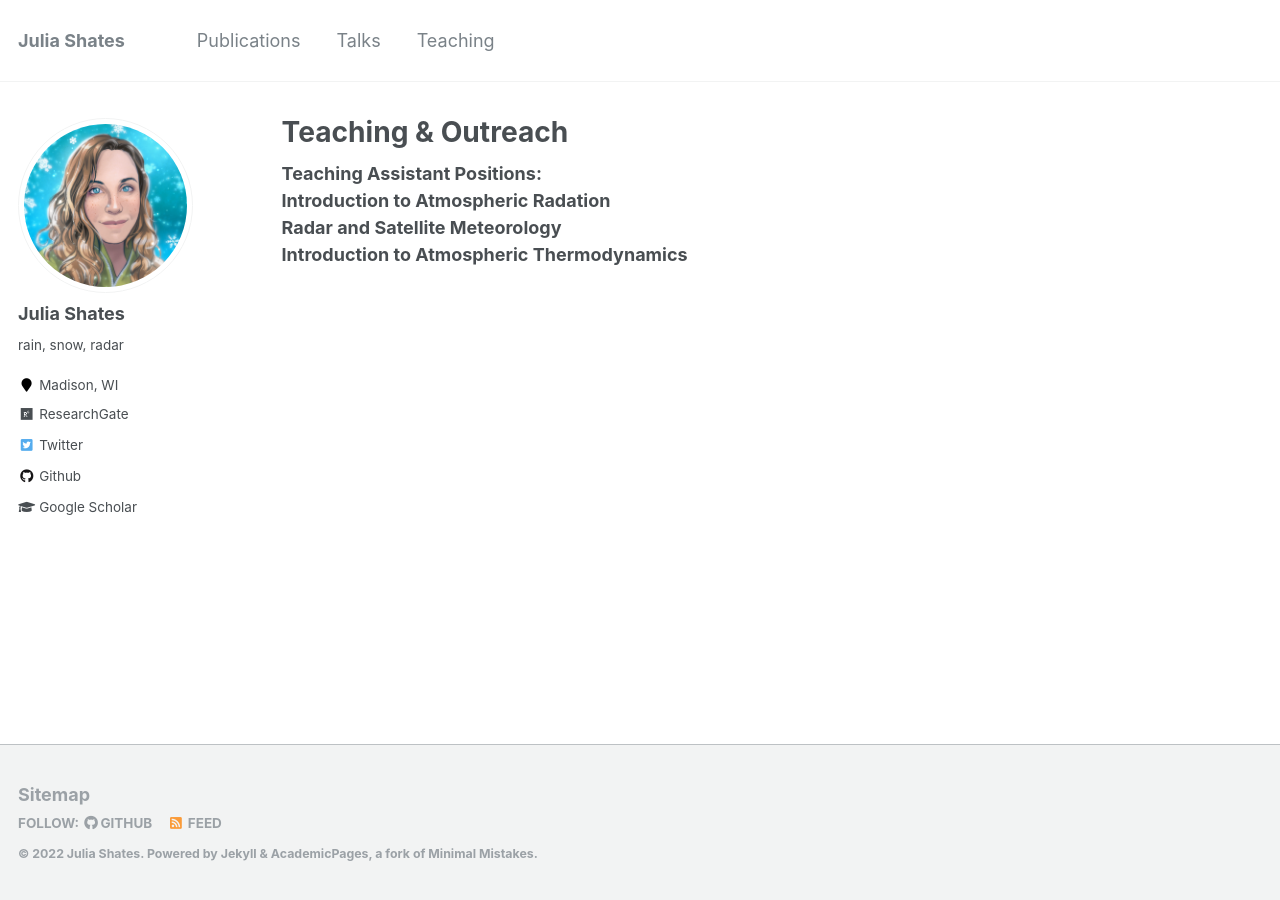
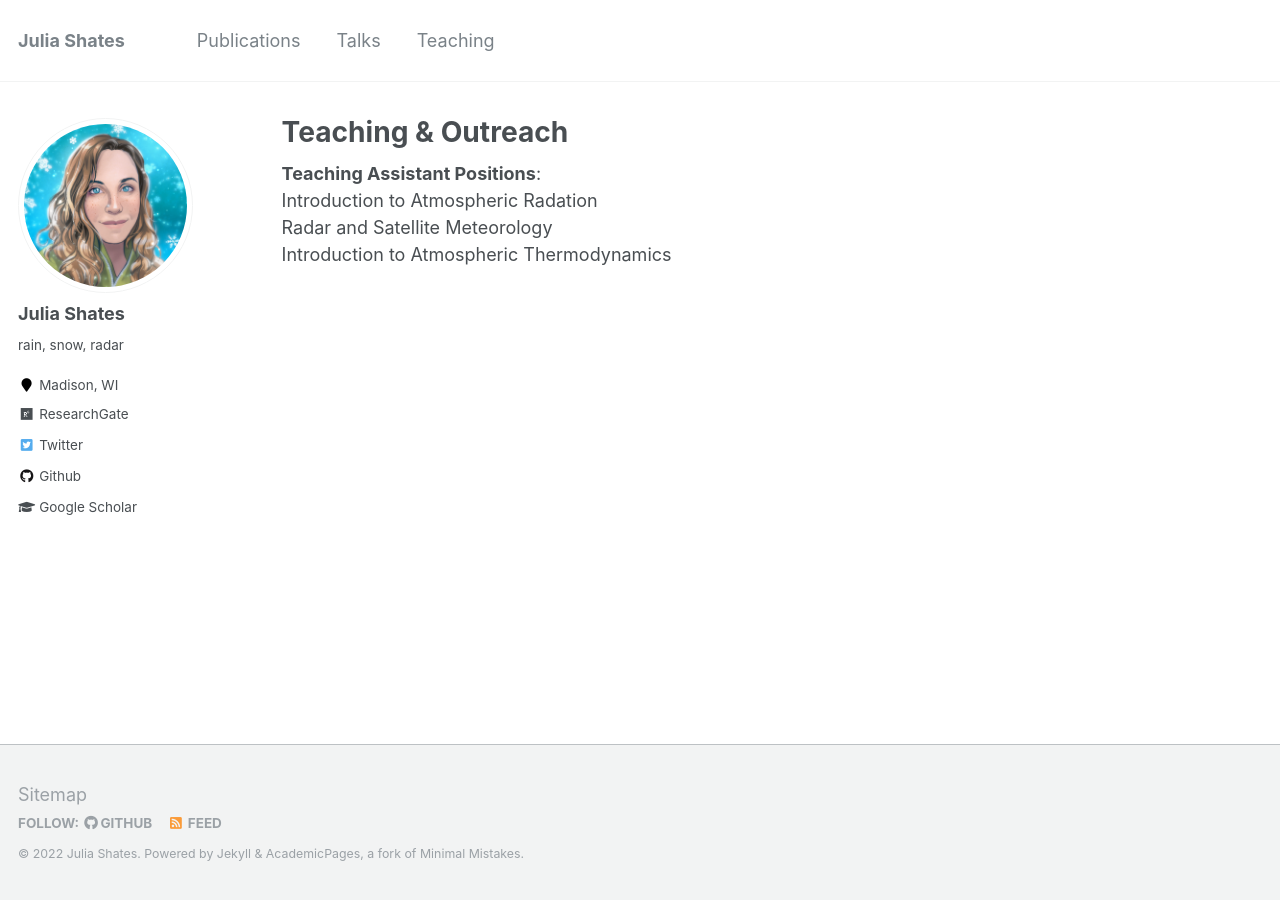
Before and after one commit to shates/shates.github.io, a Jekyll site: the page built from _pages/teaching.html, in a window 1280 px wide. Built offline with Jekyll 4.4.1, drawn with Linux system fonts in a browser that asks for light colours.

```diff
--- a/_pages/teaching.html
+++ b/_pages/teaching.html
@@ -4,7 +4,7 @@ title: "Teaching & Outreach"
 permalink: /teaching/
 author_profile: true
 ---
-<b>Teaching Assistant Positions<b>: <br>
+<b>Teaching Assistant Positions</b>: <br>
 Introduction to Atmospheric Radation <br>
 
 Radar and Satellite Meteorology<br>
```
